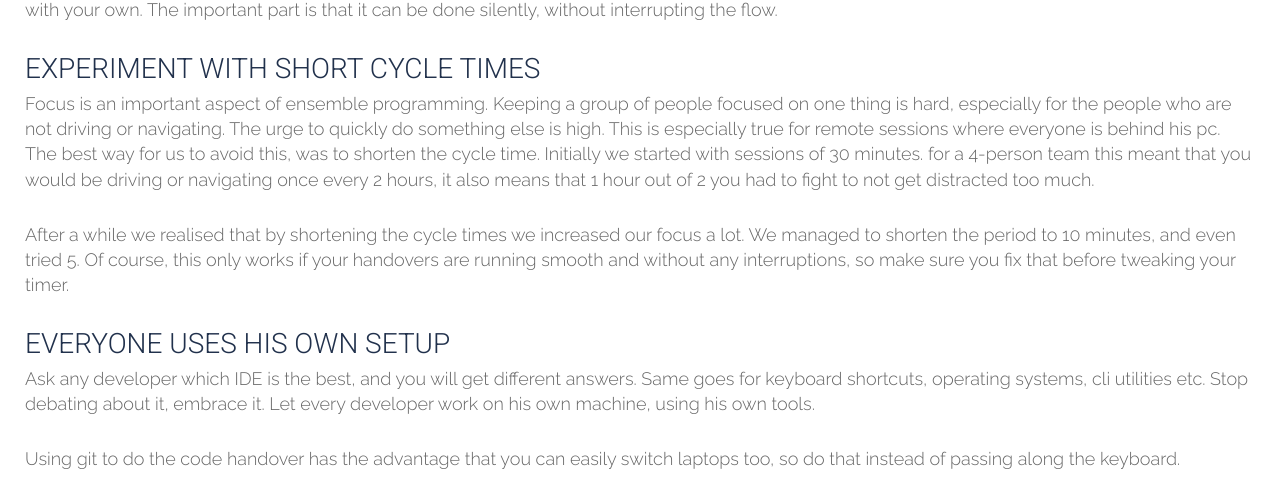
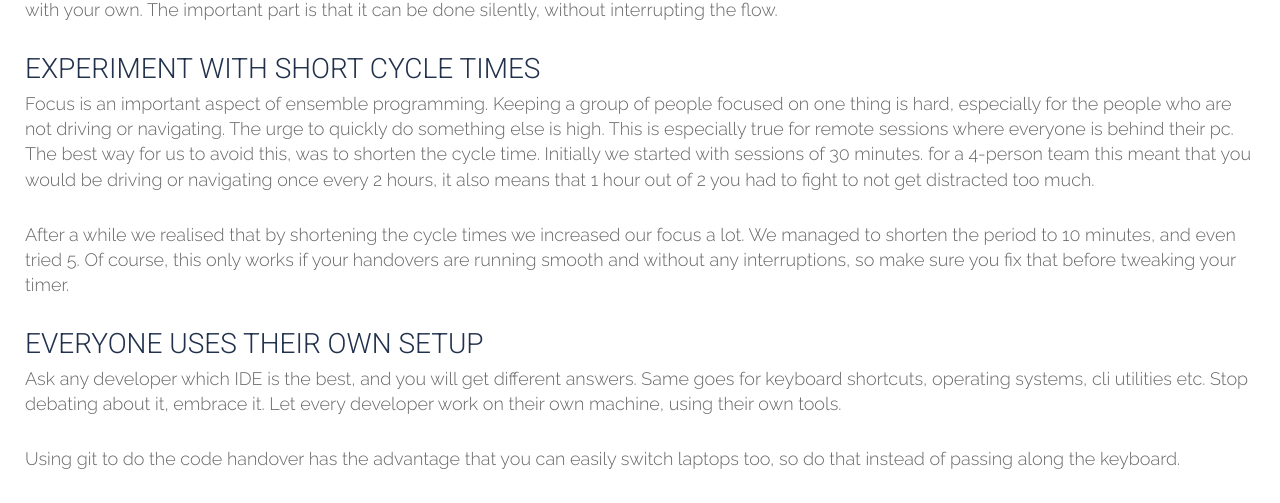
Before and after one commit to tripledio/tripledio.github.io, a Jekyll site: the page built from _posts/2021-10-05-Ensemble-programming.md, in a window 1280 px wide and 900 px high, scrolled down 1255 px. Shown: the part 167-670 px from the top of the window. Built offline with Jekyll 4.4.1, drawn with Linux system fonts in a browser that asks for light colours; comment, search, counter and statistics services are not loaded.

Commit message:
review remarks

```diff
--- a/_posts/2021-10-05-Ensemble-programming.md
+++ b/_posts/2021-10-05-Ensemble-programming.md
@@ -33,12 +33,12 @@ All of this happens without saying anything about this routine. If the mob is ha
 It's important to have a procedure that works for you, we settled on the above because it works for us. You should run a few experiments and come up with your own. The important part is that it can be done silently, without interrupting the flow.
 
 ### Experiment with short cycle times
-Focus is an important aspect of ensemble programming. Keeping a group of people focused on one thing is hard, especially for the people who are not driving or navigating. The urge to quickly do something else is high. This is especially true for remote sessions where everyone is behind his pc. The best way for us to avoid this, was to shorten the cycle time. Initially we started with sessions of 30 minutes. for a 4-person team this meant that you would be driving or navigating once every 2 hours, it also means that 1 hour out of 2 you had to fight to not get distracted too much.
+Focus is an important aspect of ensemble programming. Keeping a group of people focused on one thing is hard, especially for the people who are not driving or navigating. The urge to quickly do something else is high. This is especially true for remote sessions where everyone is behind their pc. The best way for us to avoid this, was to shorten the cycle time. Initially we started with sessions of 30 minutes. for a 4-person team this meant that you would be driving or navigating once every 2 hours, it also means that 1 hour out of 2 you had to fight to not get distracted too much.
 
 After a while we realised that by shortening the cycle times we increased our focus a lot. We managed to shorten the period to 10 minutes, and even tried 5. Of course, this only works if your handovers are running smooth and without any interruptions, so make sure you fix that before tweaking your timer.
 
-### Everyone uses his own setup
-Ask any developer which IDE is the best, and you will get different answers. Same goes for keyboard shortcuts, operating systems, cli utilities etc. Stop debating about it, embrace it. Let every developer work on his own machine, using his own tools.
+### Everyone uses their own setup
+Ask any developer which IDE is the best, and you will get different answers. Same goes for keyboard shortcuts, operating systems, cli utilities etc. Stop debating about it, embrace it. Let every developer work on their own machine, using their own tools.
 
 Using git to do the code handover has the advantage that you can easily switch laptops too, so do that instead of passing along the keyboard.
 
```
